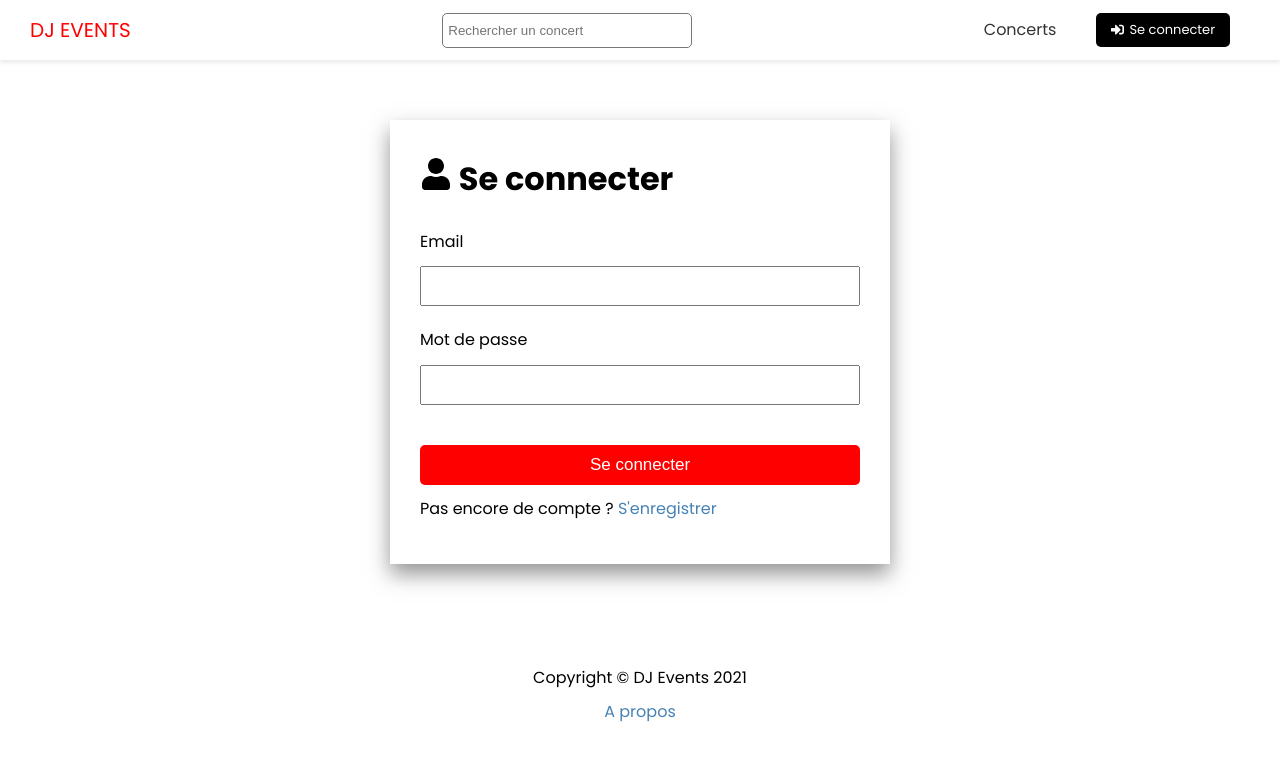
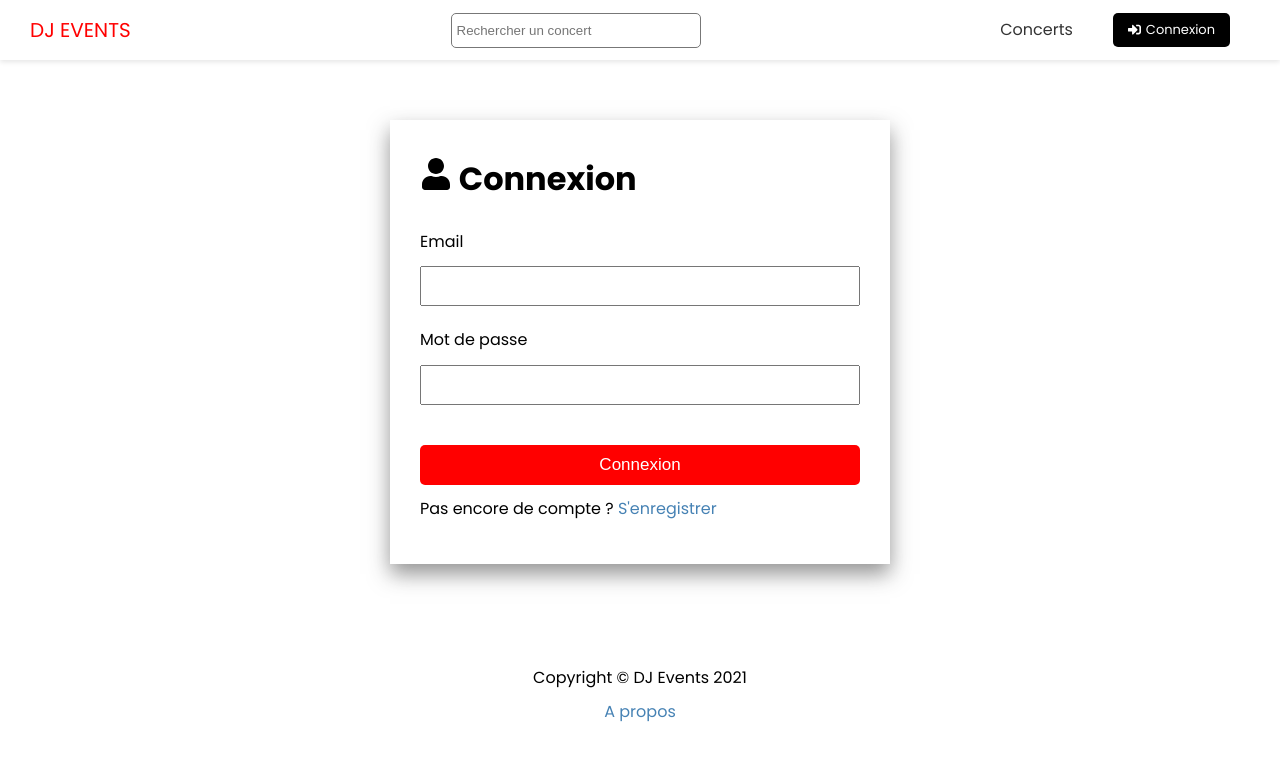
Before and after one commit to ZarckDev/nextjs-dj-events-app, a Next.js app: page /account/login in a window 1280 px wide. Shown: the top 760 px of the page. Built offline with nearby package versions, Linux system fonts and the light colour scheme; no server answers.

Commit message:
Missing some French

```diff
--- a/components/Header.js
+++ b/components/Header.js
@@ -43,7 +43,7 @@ export default function Header() {
                   onClick={() => logout()} // logout() coming from Context
                   className='btn-secondary btn-icon'
                 >
-                  <FaSignOutAlt /> Logout
+                  <FaSignOutAlt /> Deconnexion
                 </button>
               </li>
             </>
@@ -53,7 +53,7 @@ export default function Header() {
               <li>
                 <Link href='/account/login'>
                   <a className='btn-secondary btn-icon'>
-                    <FaSignInAlt /> Se connecter
+                    <FaSignInAlt /> Connexion
                   </a>
                 </Link>
               </li>
--- a/pages/account/login.js
+++ b/pages/account/login.js
@@ -24,10 +24,10 @@ export default function LoginPage() {
   };
 
   return (
-    <Layout title='Se connecter'>
+    <Layout title='Connexion'>
       <div className={styles.auth}>
         <h1>
-          <FaUser /> Se connecter
+          <FaUser /> Connexion
         </h1>
         <ToastContainer />
         <form onSubmit={handleSubmit}>
@@ -49,7 +49,7 @@ export default function LoginPage() {
               onChange={(e) => setPassword(e.target.value)}
             />
           </div>
-          <input type='submit' value='Se connecter' className='btn' />
+          <input type='submit' value='Connexion' className='btn' />
         </form>
 
         <p>
--- a/pages/account/register.js
+++ b/pages/account/register.js
@@ -77,7 +77,7 @@ export default function RegisterPage() {
         </form>
 
         <p>
-          Déjà un compte ? <Link href='/account/login'>Se connecter</Link>
+          Déjà un compte ? <Link href='/account/login'>Connexion</Link>
         </p>
       </div>
     </Layout>
```
